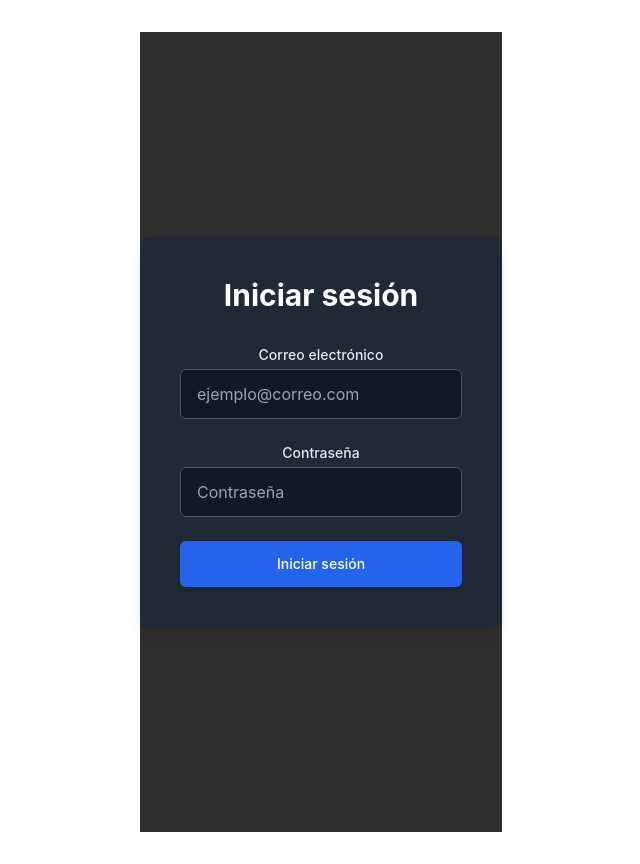
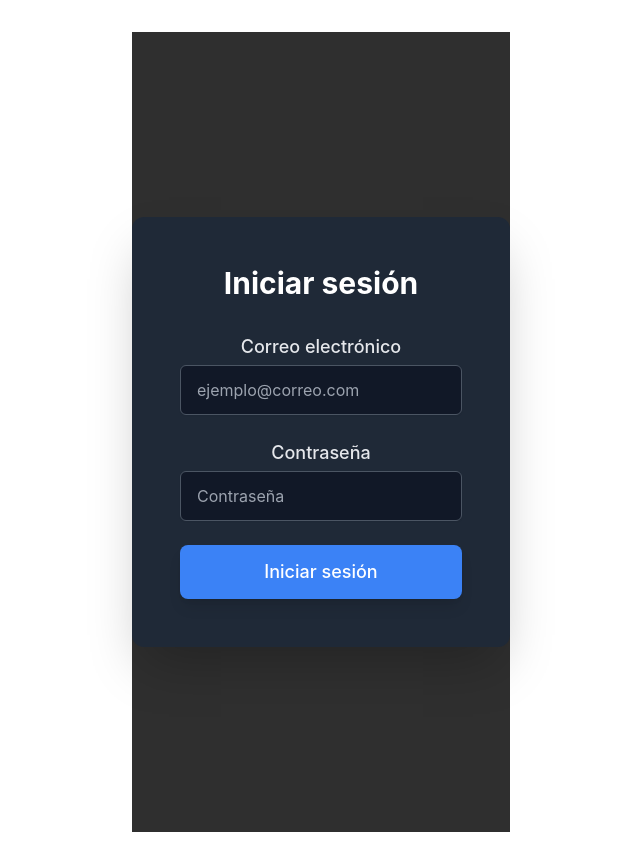
Before and after one commit to javier-albino/front-bonito, a React (Vite) app: page / in a window 1280 px wide. Shown: the whole page, without its empty margins (319-959 px from the left). Built offline with nearby package versions, Linux system fonts and the light colour scheme.

Commit message:
login update

```diff
--- a/src/login.jsx
+++ b/src/login.jsx
@@ -12,8 +12,8 @@ export default function Login() {
   };
 
   return (
-    <div className="flex items-center justify-center min-h-screen bg-customDark text-gray-100">
-      <div className="w-full max-w-sm p-10 space-y-8 bg-gray-800 rounded-lg shadow-lg">
+    <div className="flex items-center justify-center h-screen bg-customDark text-gray-100">
+      <div className="w-full max-w-md p-12 space-y-8 bg-gray-800 rounded-xl shadow-2xl">
         <h2 className="text-3xl font-bold text-center text-white">
           Iniciar sesión
         </h2>
@@ -21,7 +21,7 @@ export default function Login() {
           <div>
             <label
               htmlFor="email"
-              className="block text-sm font-medium text-gray-200"
+              className="block text-lg font-medium text-gray-200"
             >
               Correo electrónico
             </label>
@@ -38,7 +38,7 @@ export default function Login() {
           <div>
             <label
               htmlFor="password"
-              className="block text-sm font-medium text-gray-200"
+              className="block text-lg font-medium text-gray-200"
             >
               Contraseña
             </label>
@@ -56,7 +56,7 @@ export default function Login() {
             <button
               type="button"
               onClick={handleLogin}
-              className="w-full px-4 py-3 text-sm font-medium text-white bg-blue-600 border border-transparent rounded-md shadow-md hover:bg-blue-700 focus:outline-none focus:ring-2 focus:ring-offset-2 focus:ring-blue-500"
+              className="w-full px-6 py-3 text-lg font-medium text-white bg-blue-500 border border-transparent rounded-lg shadow-lg hover:bg-blue-600 focus:outline-none focus:ring-2 focus:ring-offset-2 focus:ring-blue-400"
             >
               Iniciar sesión
             </button>
```
